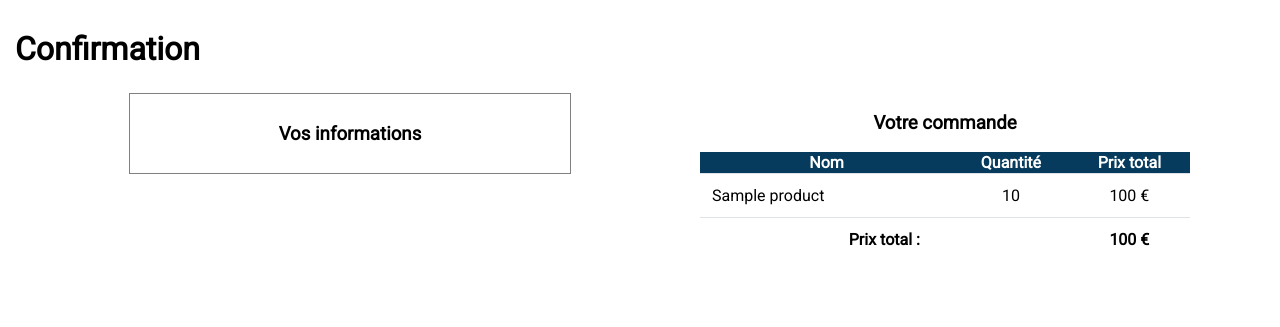
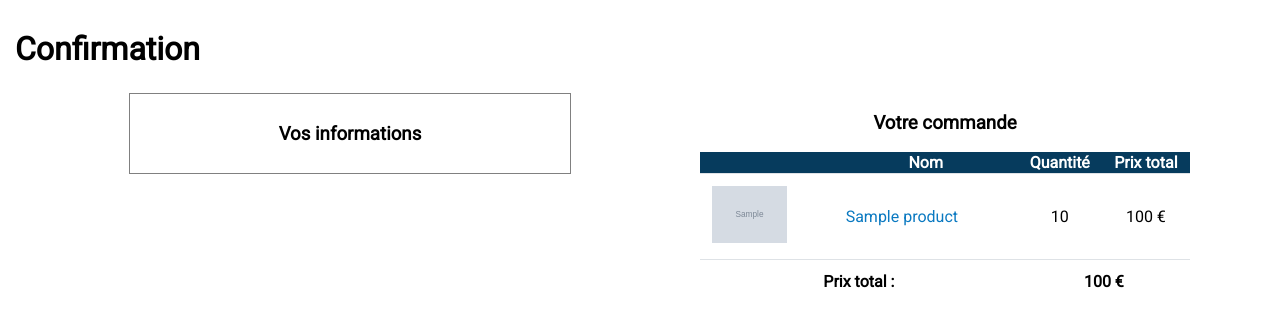
Before and after one commit to baptiste-cornic/bike-shop, a Symfony app: template templates/order/order_confirmation.html.twig in a window 1280 px wide; the page is wider, and only the part inside the window is pictured. Shown: the part 100-427 px from the top of that part. Run offline with Twig, Linux system fonts and the light colour scheme; the template is opened without the code that fills it: most values are stand-ins (such as "Sample title", 1, 10 or a date in 2020); grey boxes marked "Sample" are stand-in pictures; some libraries are stand-ins or nearby versions.

Commit message:
Add : img + link

```diff
--- a/templates/order/order_confirmation.html.twig
+++ b/templates/order/order_confirmation.html.twig
@@ -21,6 +21,7 @@
                     <table>
                         <thead>
                             <tr>
+                                <th></th>
                                 <th>Nom</th>
                                 <th>Quantité</th>
                                 <th>Prix total</th>
@@ -31,7 +32,12 @@
                             {% for product in cart %}
                                 {% set total = total + product.product.price * product.quantity  %}
                                 <tr>
-                                    <td>{{ product.product.name }}</td>
+                                    <td><img style="width: 75px" src="{{ asset('assets/img/'~product.product.picture) }}"></td>
+                                    <td>
+                                        <a class="blue-link" target="_blank" href="{{ path('product', {'id' : product.product.id}) }}">
+                                            {{ product.product.name }}
+                                        </a>
+                                    </td>
                                     <td class="text-center">{{ product.quantity }}</td>
                                     <td class="text-center">{{ product.product.price * product.quantity  }} €</td>
                                 </tr>
@@ -40,7 +46,7 @@
                         <tfoot class="bold">
                             <tr>
                                 <td class="text-center" colspan="2"> Prix total :</td>
-                                <td class="text-center">{{ total }} €</td>
+                                <td class="text-center" colspan="2">{{ total }} €</td>
                             </tr>
                         </tfoot>
                     </table>
```
